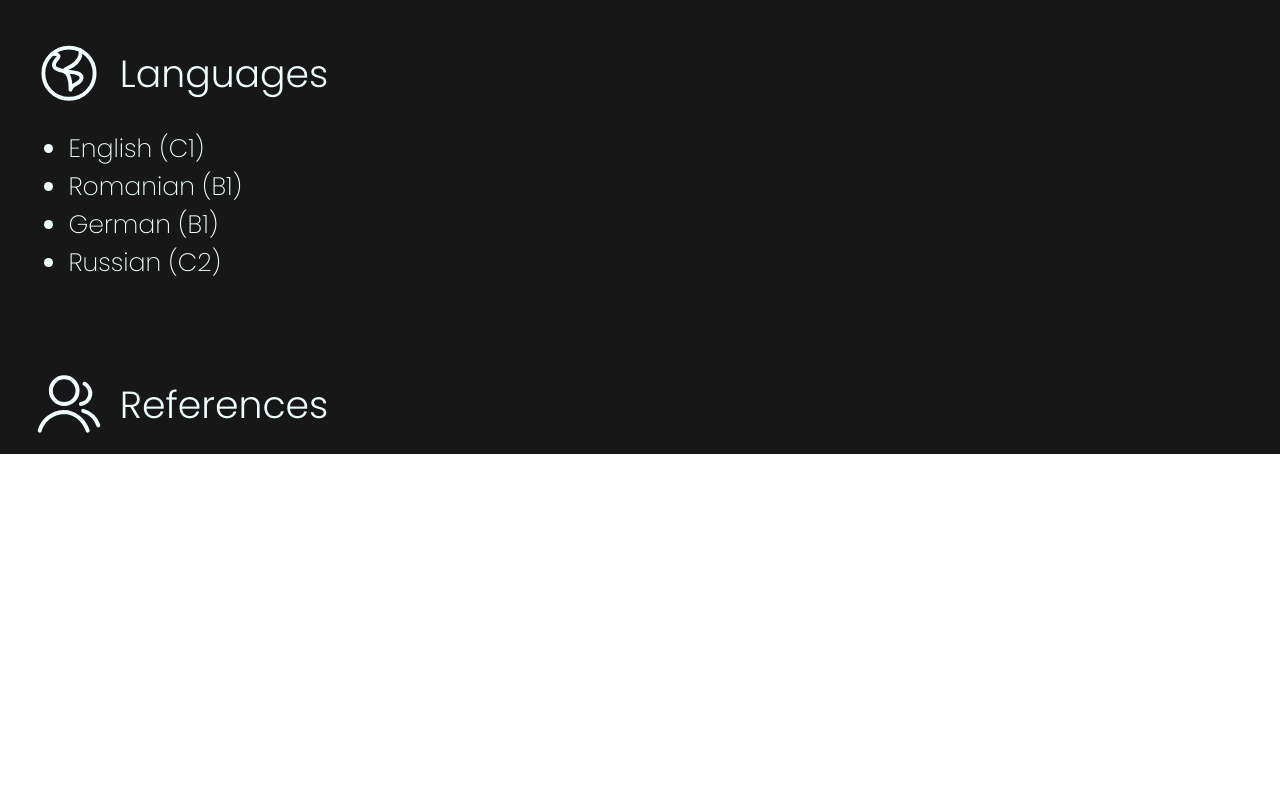
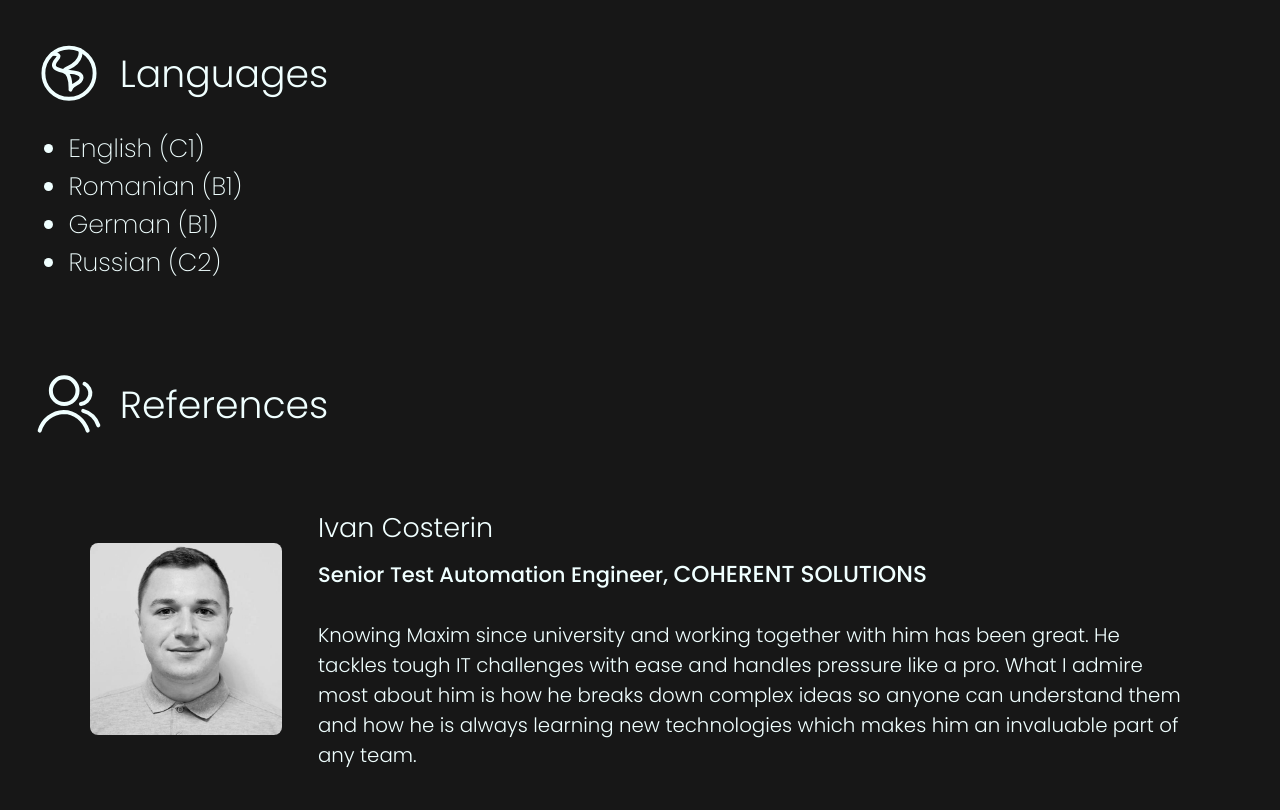
Before and after one commit to maximvoloshencko/maximvolosenco-tech, a plain HTML site: page index.html in a window 1280 px wide. Shown: the part 3271-4081 px from the top of the page. Before the commit the page ends 3725 px from the top, so only its background shows below. Drawn offline with Linux system fonts and the light colour scheme.

Commit message:
Added first reference

```diff
--- a/index.html
+++ b/index.html
@@ -18,7 +18,7 @@
             <p class="f2 light">based in Zurich, CH</p>
         </div>
     </div>
-<!--    <h1 id="very-important">БАБЫ</br> НЕ ЗВОНИТЕ МНЕ!</br>Я СЧАСТЛИВО ЖЕНАТ!</h1>-->
+    <!--    <h1 id="very-important">БАБЫ</br> НЕ ЗВОНИТЕ МНЕ!</br>Я СЧАСТЛИВО ЖЕНАТ!</h1>-->
     <div class="x2 center bg-dark">
         <div class="scrollable">
             <section>
@@ -135,6 +135,19 @@
                     <img src="media/references-icon.svg" alt="note icon"/>
                     References
                 </header>
+                <div class="reference">
+                    <div class="from-who">
+                        <img src="media/ic-photo.jpeg" alt="HU"/>
+                        <div class="name-title-text">
+                            <h4>Ivan Costerin</h4>
+                            <h3>Senior Test Automation Engineer, <span class="company">Coherent Solutions</span></h3>
+                            <p>Knowing Maxim since university and working together with him has been great. He tackles
+                                tough IT challenges with ease and handles pressure like a pro. What I admire most about
+                                him is how he breaks down complex ideas so anyone can understand them and how he is
+                                always learning new technologies which makes him an invaluable part of any team.</p>
+                        </div>
+                    </div>
+                </div>
             </section>
         </div>
     </div>
@@ -402,6 +415,50 @@
         position: relative;
     }
 
+    .reference {
+        padding: 2em;
+        padding-bottom: 0;
+    }
+
+    .reference .from-who {
+        display: flex;
+        flex-direction: row;
+        align-items: center;
+        padding: 2em;
+        gap: 2em;
+
+        img {
+            max-height: 192px;
+            border-radius: 8px;
+        }
+
+        .name-title-text {
+            display: flex;
+            flex-direction: column;
+            gap: .5em;
+
+            h4 {
+                font-size: 1.5em;
+                font-weight: 300;
+            }
+
+            h3 {
+                font-weight: 500;
+
+                .company {
+                    text-transform: uppercase;
+                    font-size: 1.1em;
+                }
+            }
+
+            p {
+                padding-top: 1em;
+                font-weight: 300;
+                font-size: 1.1em;
+            }
+        }
+    }
+
     @media only screen and (max-width: 1920px) {
         #front-page {
             flex-direction: column;
@@ -468,6 +525,7 @@
     @media only screen and (max-width: 981px) {
         .bg-dark {
             padding: 1em;
+            padding-bottom: 8em;
         }
 
         body {
@@ -492,5 +550,38 @@
         section .slot p {
             font-size: 1.3em;
         }
+
+        .reference .from-who {
+            flex-direction: column;
+            justify-content: center;
+            padding: 2em;
+            gap: 2em;
+
+            img {
+                max-height: 42vw;
+                border-radius: 50%;
+            }
+
+            .name-title-text {
+
+                h4 {
+                    font-size: 1.8em;
+                    text-align: center;
+                }
+
+                h3 {
+                    text-align: center;
+                    font-size: 1.5em;
+
+                    .company {
+                        font-size: 1.1em;
+                    }
+                }
+
+                p {
+                    font-size: 1.3em;
+                }
+            }
+        }
     }
 </style>
```
Also changed, not shown: media/ic-photo.jpeg (added).
